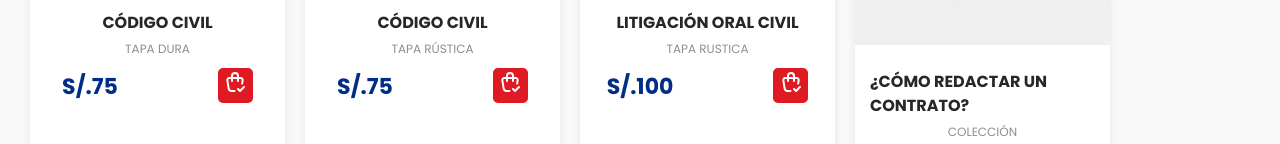
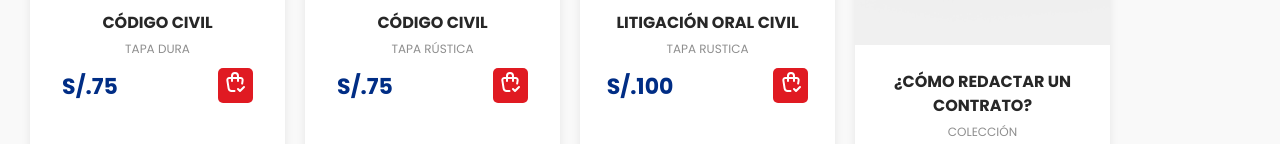
Before and after one commit to Braynin/EDITORIAL_LP, a React (Vite) app: page /Civil in a window 1280 px wide. Shown: the part 808-952 px from the top of the page. Built offline with nearby package versions, Linux system fonts and the light colour scheme.

Commit message:
pequeñeces

```diff
--- a/src/components/ButtonNavBar.module.css
+++ b/src/components/ButtonNavBar.module.css
@@ -98,7 +98,6 @@
 
   /* Estilo de los enlaces dentro de cada opción */
   .nav-link {
-
     text-decoration: none;
     font-weight: 700;
     font-style: normal;
@@ -133,7 +132,7 @@
     font-style: normal;
     padding: 20px 20px; /* Espaciado interno para el botón */
     font-size: 18px; /* Tamaño de la fuente */
-    background-color: red; /* Fondo rojo para el botón */
+    background-color: #e01a22; /* Fondo rojo para el botón */
     color: white; /* Texto blanco */
     border: none; /* Sin borde */
     border-radius: 5px; /* Bordes redondeados */
--- a/src/components/Card.module.css
+++ b/src/components/Card.module.css
@@ -54,6 +54,7 @@
 
   line-height: 24px;
   margin: 10px 0 5px;
+  text-align: center;
 }
 
 .product-price-block {
```
